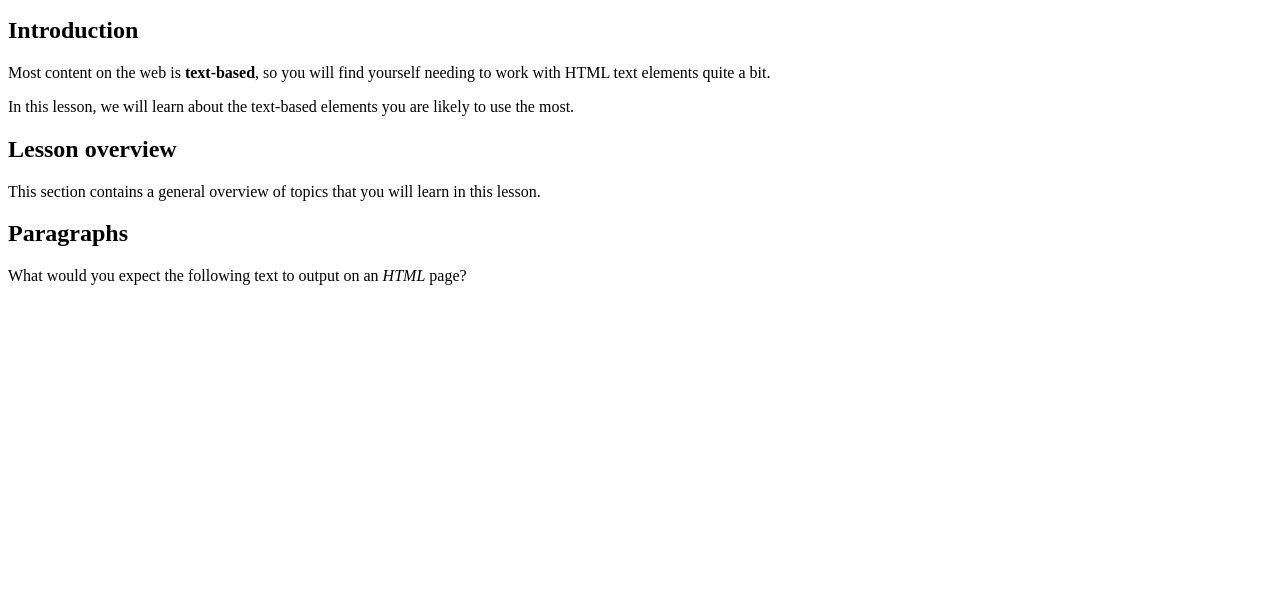
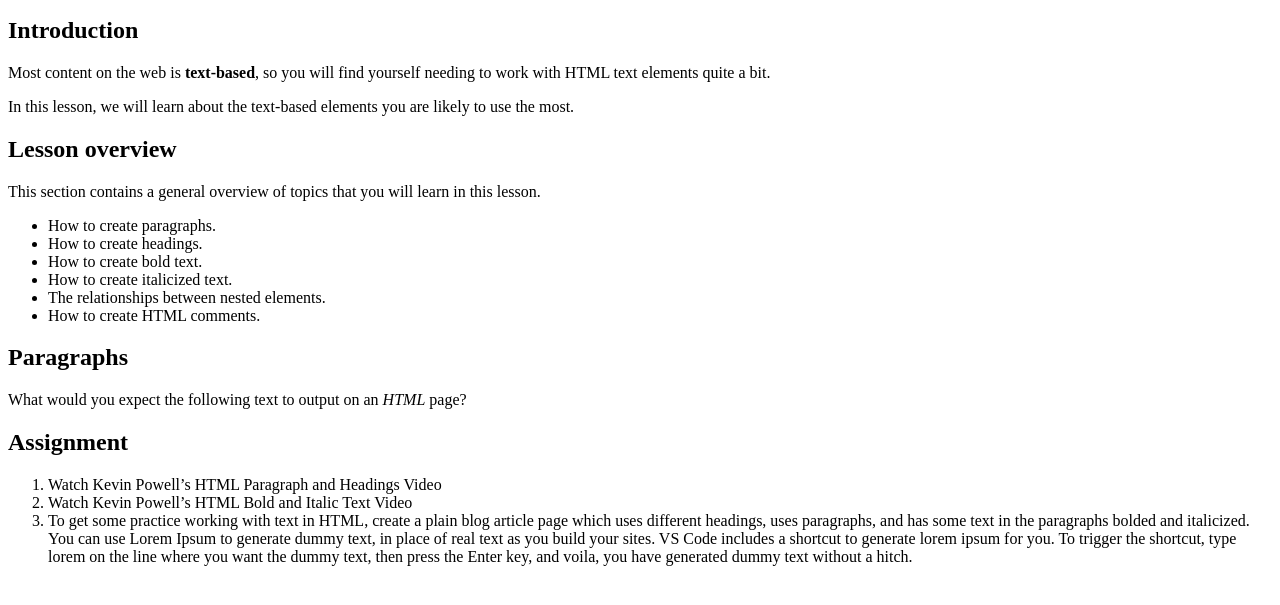
Before and after one commit to JaredBakerCCF/git_test, a plain HTML site: page html-blog.html in a window 1280 px wide. Shown: the part 105-710 px from the top of the page. Drawn offline with Linux system fonts and the light colour scheme.

Commit message:
Task: add ordered and unordered list

```diff
--- a/html-blog.html
+++ b/html-blog.html
@@ -14,8 +14,24 @@
 
         <h2>Lesson overview</h2>
         <p>This section contains a general overview of topics that you will learn in this lesson.</p>
-
+        <ul>
+            <li>How to create paragraphs.</li>
+            <li>How to create headings.</li>
+            <li>How to create bold text.</li>
+            <li>How to create italicized text.</li>
+            <li>The relationships between nested elements.</li>
+            <li>How to create HTML comments.</li>
+        </ul>
         <h2>Paragraphs</h2>
         <p>What would you expect the following text to output on an <em>HTML</em> page?</p>
+
+        <!-- Moving towards the bottom of the page where Assignment is because it has an ordered list -->
+
+        <h2>Assignment</h2>
+        <ol>
+            <li>Watch Kevin Powell’s HTML Paragraph and Headings Video</li>
+            <li>Watch Kevin Powell’s HTML Bold and Italic Text Video</li>
+            <li>To get some practice working with text in HTML, create a plain blog article page which uses different headings, uses paragraphs, and has some text in the paragraphs bolded and italicized. You can use Lorem Ipsum to generate dummy text, in place of real text as you build your sites. VS Code includes a shortcut to generate lorem ipsum for you. To trigger the shortcut, type lorem on the line where you want the dummy text, then press the Enter key, and voila, you have generated dummy text without a hitch.</li>
+        </ol>
     </body>
 </html>
```
